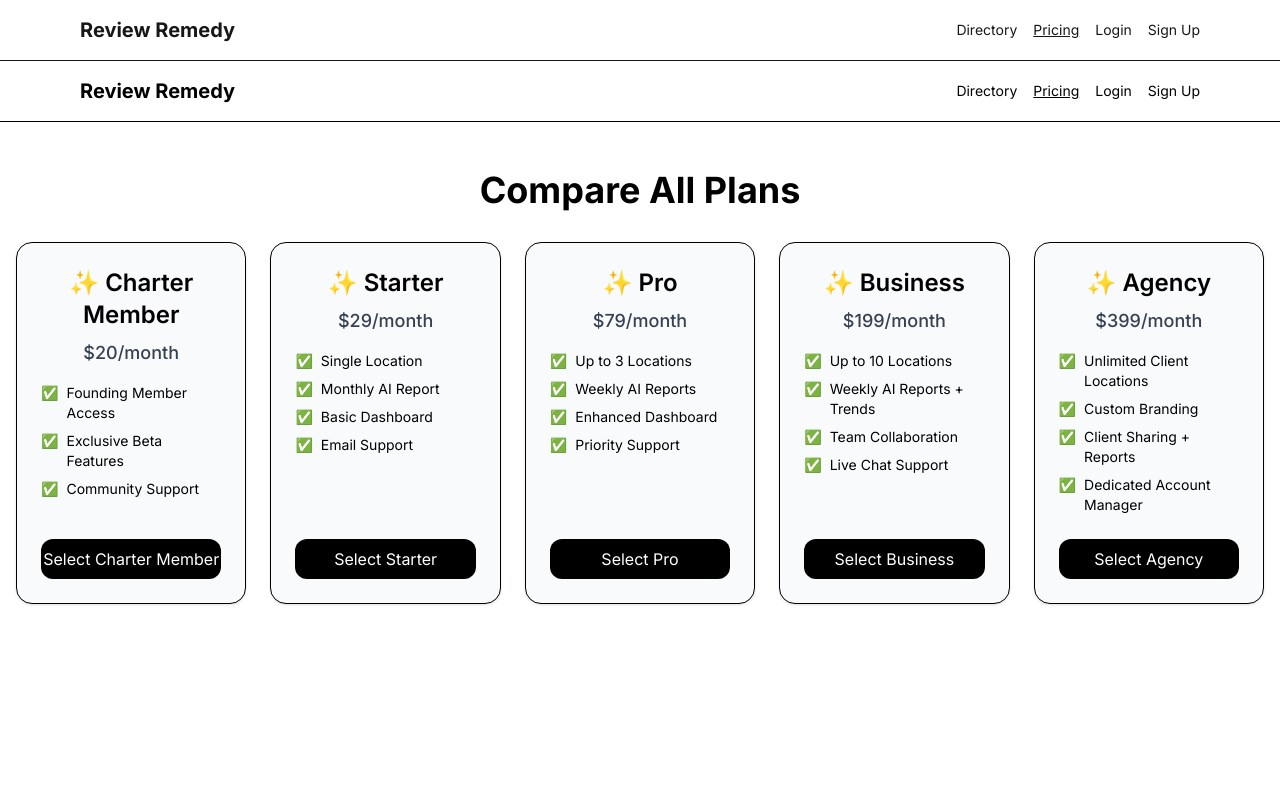
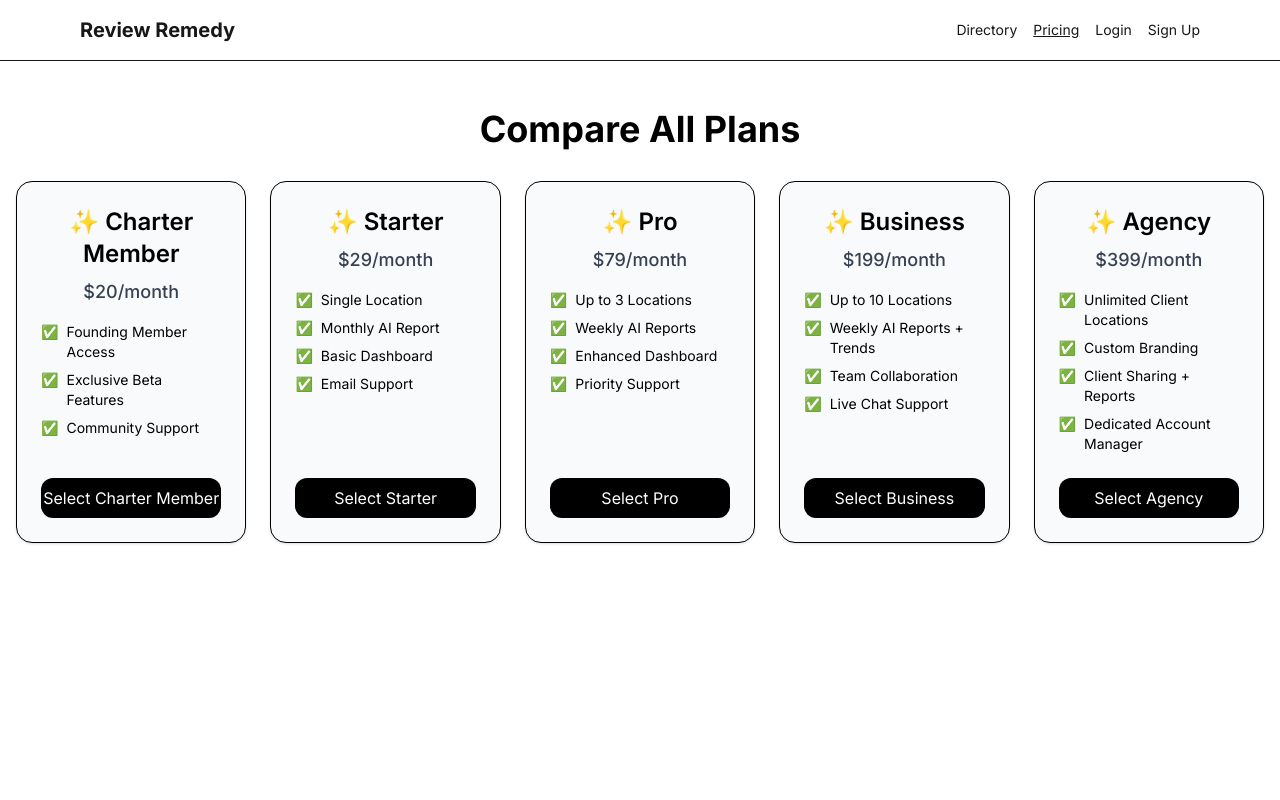
Before and after one commit to Jmymern/review-remedy, a Next.js app: page /plans in a window 1280 px wide. Shown: the top 800 px of the page. Built offline with nearby package versions, Linux system fonts and the light colour scheme; no server answers.

Commit message:
fix(plans): remove local Header; keep Stripe links & prices

```diff
--- a/app/plans/page.tsx
+++ b/app/plans/page.tsx
@@ -1,7 +1,5 @@
 // File: app/plans/page.tsx
 'use client';
-
-import Header from '../components/Header';
 
 const plans = [
   {
@@ -12,7 +10,7 @@ const plans = [
     features: [
       'Founding Member Access',
       'Exclusive Beta Features',
-      'Community Support'
+      'Community Support',
     ],
   },
   {
@@ -65,11 +63,9 @@ const plans = [
   },
 ];
 
-export default function PlansOverviewPage() {
+export default function PlansPage() {
   return (
     <main className="min-h-screen bg-white text-black">
-      <Header />
-
       <section className="px-4 py-12">
         <h1 className="text-3xl sm:text-4xl font-bold text-center mb-8">Compare All Plans</h1>
         <div className="grid grid-cols-1 sm:grid-cols-2 lg:grid-cols-3 xl:grid-cols-5 gap-6">
```
